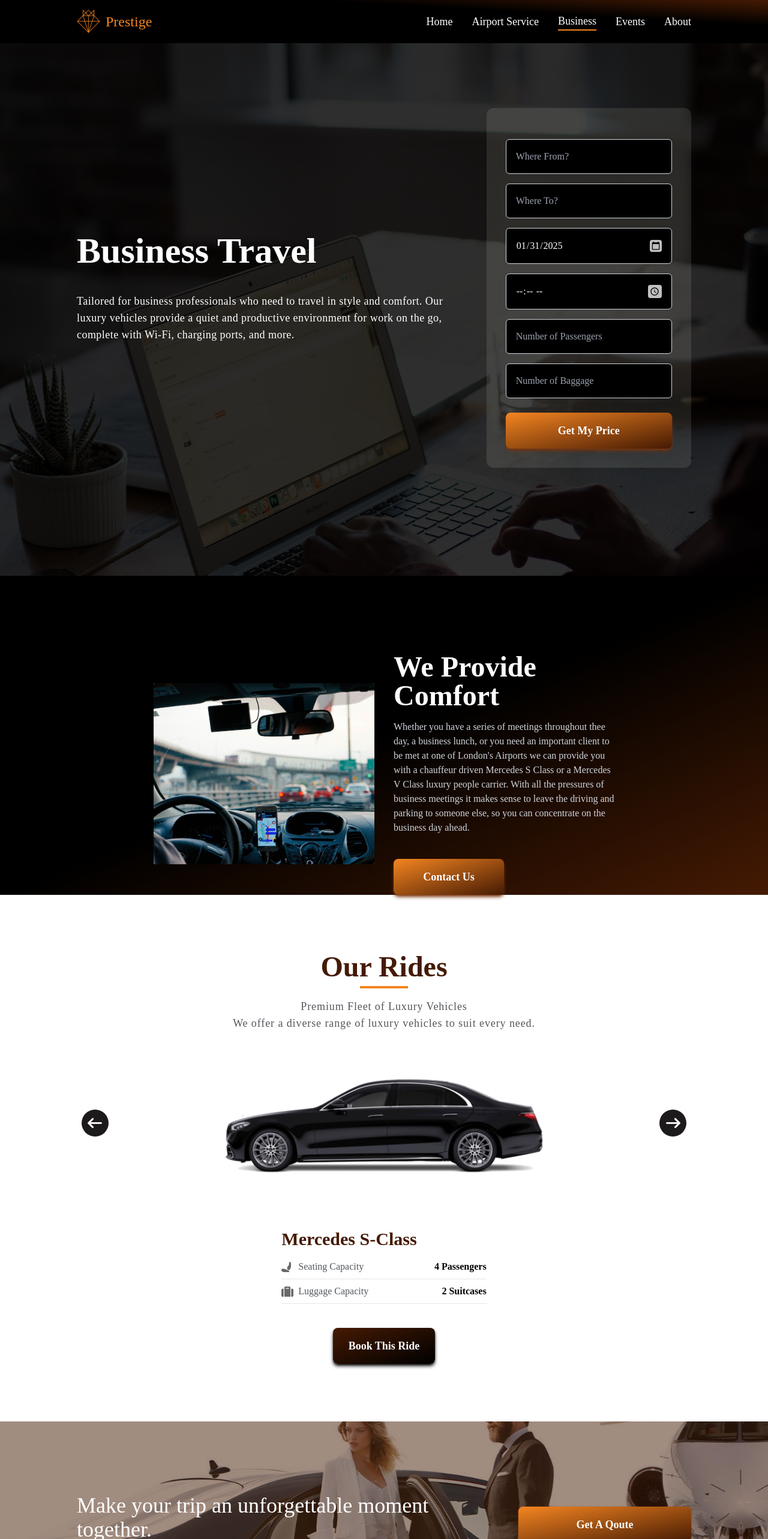
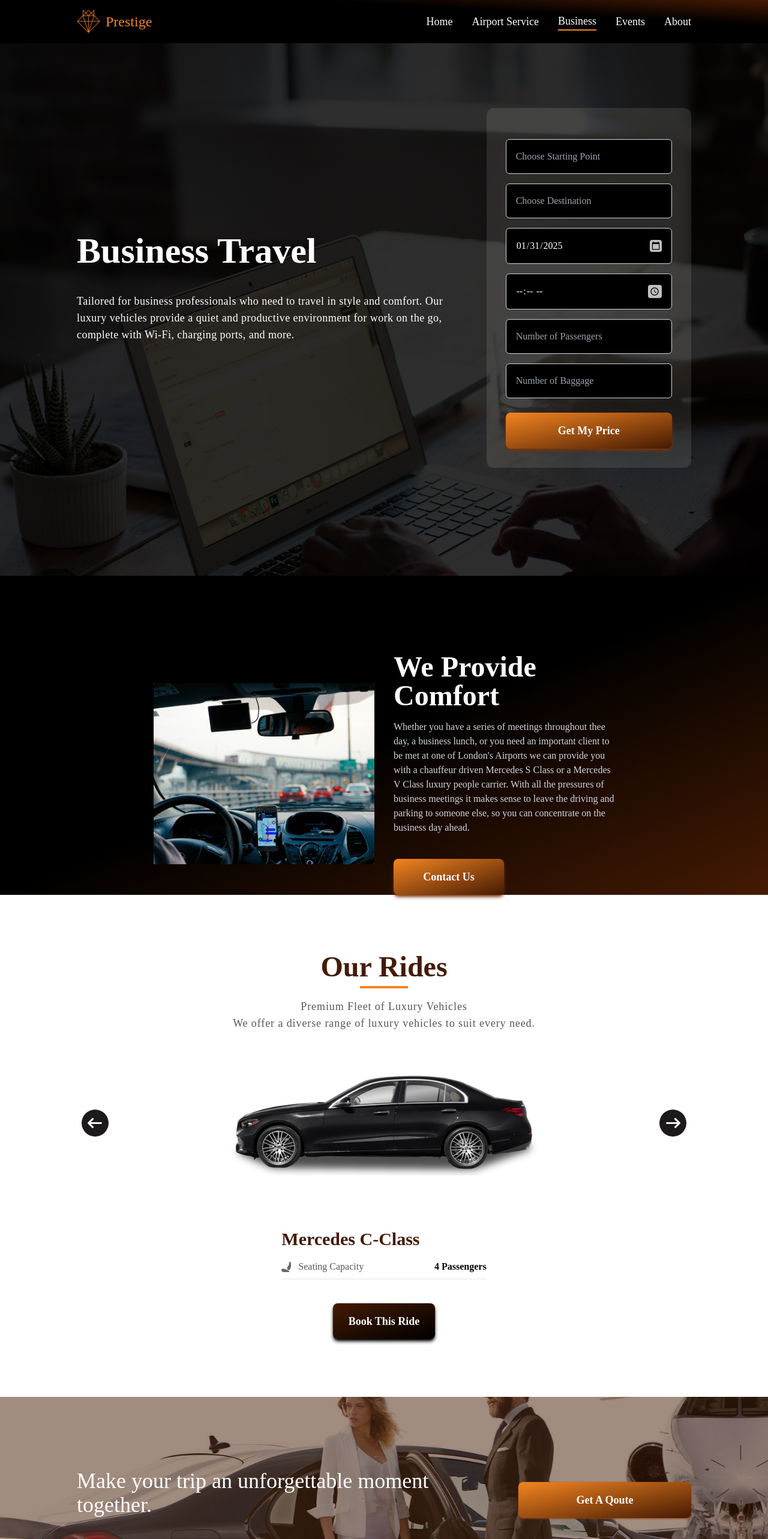
Before and after one commit to OXAYR/prestige-transport-limited, a Next.js app: page /business in a window 1280 px wide. Shown: the top 2566 px of the page at 60% size. Built offline with nearby package versions, Linux system fonts and the light colour scheme; a web font is replaced by a local one.

Commit message:
changes suggest by nadeem

```diff
--- a/src/app/_components/BookingForm.js
+++ b/src/app/_components/BookingForm.js
@@ -67,7 +67,7 @@ const BookingForm = () => {
         <div className="relative">
           <input
             type="text"
-            placeholder="Where From?"
+            placeholder="Choose Starting Point"
             className={`w-full bg-black text-white border ${
               isValidated && !whereFrom ? "border-red-500" : "border-gray-300"
             } p-4 rounded-md focus:outline-none focus:border-gray-500`}
@@ -97,7 +97,7 @@ const BookingForm = () => {
         <div className="relative">
           <input
             type="text"
-            placeholder="Where To?"
+            placeholder="Choose Destination"
             className={`w-full bg-black text-white border ${
               isValidated && !whereTo ? "border-red-500" : "border-gray-300"
             } p-4 rounded-md focus:outline-none focus:border-gray-500`}
--- a/src/app/_components/Footer.js
+++ b/src/app/_components/Footer.js
@@ -16,12 +16,11 @@ export default function Footer() {
           For Fastest Service: <span className="lg:mx-4"> +447857181685 </span>
         </div>
       </div>
-      <div className="container mx-auto grid grid-cols-1 md:grid-cols-2 lg:grid-cols-4  gap-8 text-center md:text-left">
+      <div className="container mx-auto grid grid-cols-1 md:grid-cols-2 lg:grid-cols-3 justify-end  gap-8 text-center md:text-left">
         {/* Our Cars */}
         <div>
           <h3 className="md:text-2xl text-lg font-semibold">Our Cars</h3>
           <ul className="mt-2 space-y-1 text-gray-300">
-            <li>Mercedes S-Class</li>
             <li>Mercedes C-Class</li>
             <li>Mercedes E-Class</li>
             <li>BMW Series 5</li>
@@ -30,17 +29,6 @@ export default function Footer() {
           </ul>
         </div>
 
-        {/* Services */}
-        <div>
-          <h3 className="md:text-2xl text-lg font-semibold">Services</h3>
-          <ul className="mt-2 space-y-1 text-gray-300">
-            <li>By The Hour</li>
-            <li>One Way</li>
-            <li>Airport</li>
-            <li>Business</li>
-            <li>Events</li>
-          </ul>
-        </div>
         <div>
           <h3 className="md:text-2xl text-lg font-semibold">Our Company</h3>
           <ul className="mt-2 space-y-1 text-gray-300">
@@ -80,17 +68,6 @@ export default function Footer() {
               </li>
             </ul>
           </div>
-          <h3 className="text-lg font-semibold">Join Us Now!</h3>
-          <div className="mt-2 w-full flex flex-col sm:flex-row">
-            <input
-              type="email"
-              placeholder="Enter your email"
-              className="p-2 w-full sm:w-96 bg-black text-white border border-gray-600 rounded-md sm:rounded-l-md sm:rounded-r-none"
-            />
-            <button className="bg-gradient-to-tl to-primary-default from-amber-950 shadow shadow-amber-900 text-white px-4 py-2 rounded-md sm:rounded-r-md sm:rounded-l-none mt-2 sm:mt-0">
-              Subscribe
-            </button>
-          </div>
         </div>
       </div>
 
--- a/src/app/_components/RidePricing.js
+++ b/src/app/_components/RidePricing.js
@@ -6,12 +6,12 @@ import { openWhatsAppChat } from "../_utills/whatsappService";
 
 function RidePricing() {
   const rides = [
-    {
-      name: "Mercedes S-Class",
-      seats: 4,
-      luggage: 2,
-      image: "/mercedes-s-class.svg",
-    },
+    // {
+    //   name: "Mercedes S-Class",
+    //   seats: 4,
+    //   luggage: 2,
+    //   image: "/mercedes-s-class.svg",
+    // },
     {
       name: "Mercedes C-Class",
       seats: 4,
@@ -137,16 +137,6 @@ function RidePricing() {
               </div>
             </div>
             <hr />
-            <div className="flex justify-between items-center">
-              <div className="text-silver-default flex items-center gap-2">
-                <img src="/passengers-suitcase.svg" alt="Luggage" /> Luggage
-                Capacity
-              </div>
-              <div className="text-black font-extrabold capitalize">
-                {rides[index].luggage} suitcases
-              </div>
-            </div>
-            <hr />
           </div>
           <Button
             buttonColor="bg-gradient-to-tl to-amber-950 from-black "
--- a/src/app/_components/WhyChooseUs.js
+++ b/src/app/_components/WhyChooseUs.js
@@ -17,7 +17,13 @@ function WhyChooseUs() {
     {
       icon: "person_pin_circle",
       title: "Personalized Service",
-      text: "We understand that each traveler has unique needs. Our services are fully customizable, including meet-and-greet at the airport with name signage and assistance with luggage.",
+      text: (
+        <>
+          We understand that each traveler has unique needs. Our services are
+          fully customizable, including <strong>meet-and-greet</strong> at the
+          airport with name signage and assistance with luggage.
+        </>
+      ),
     },
     {
       icon: "alarm_on",
--- a/src/app/page.js
+++ b/src/app/page.js
@@ -19,7 +19,7 @@ export default function Home() {
       <div>
         <HeroSection
           heroTitle="Prestige Transport Limited Company"
-          heroDetails="Specialized in Providing High-end, Luxury Transport Services all over the London, UK "
+          heroDetails="Specialising in Providing High-end, Luxury Transport Services across the UK "
           heroBackgroundImage="/hero.svg"
         />
       </div>
```
